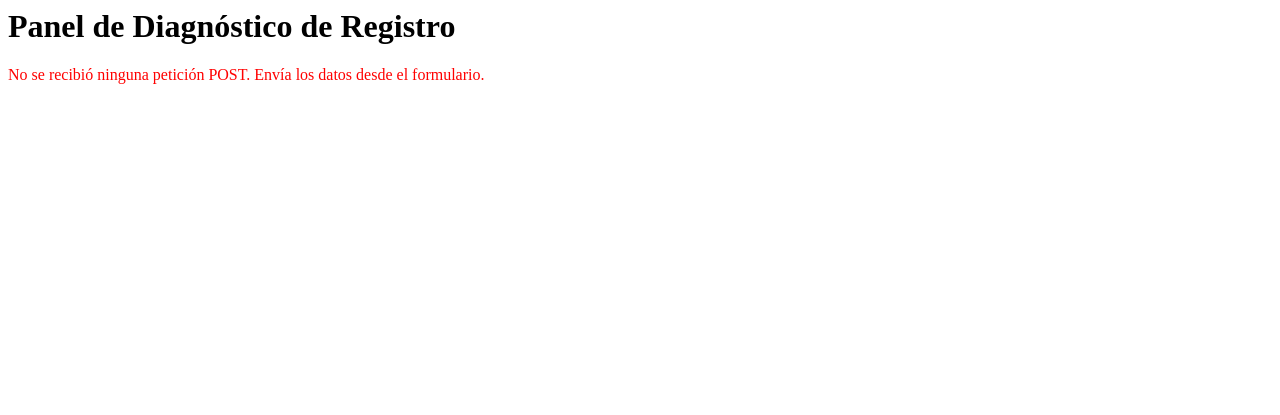
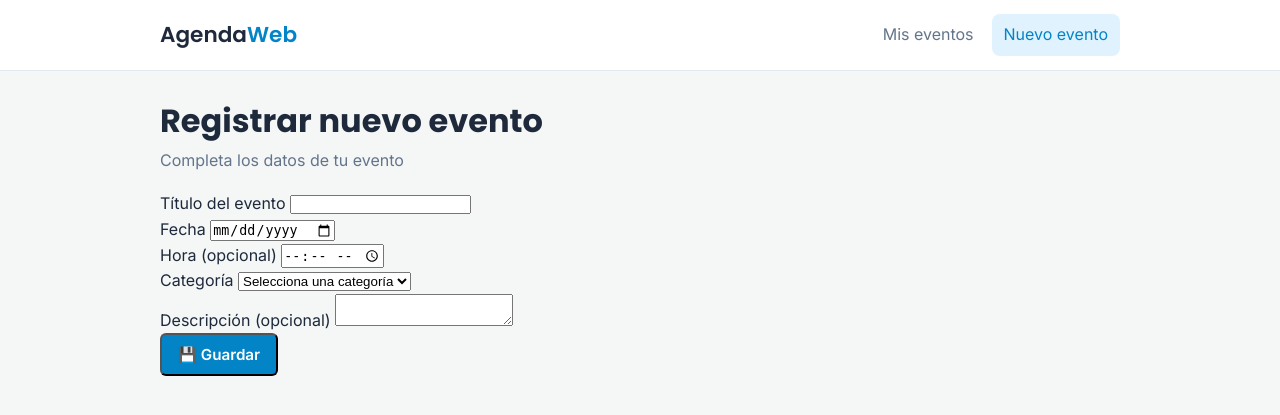
Before and after one commit to Azarkn/agendaweb, a PHP site: page /registrar.php in a window 1280 px wide. Shown: the top 415 px of the page. Run offline with PHP 8.4, Linux system fonts and the light colour scheme.

Commit message:
Estructura limpia con registrar.php e index.php

```diff
--- a/conexion.php
+++ b/conexion.php
@@ -1,6 +1,6 @@
 <?php
 $host = "localhost";
-$user = "prize_phone_hes";
+$user = "prize-phone-hes";
 $password = "lachilindrina666";
 $database = "prize_phone_hes_agendadb";
 
--- a/registrar.php
+++ b/registrar.php
@@ -1,50 +1,81 @@
 <?php
-// Incluimos la conexión limpia
-require_once 'conexion.php';
-
-echo "<h1>Panel de Diagnóstico de Registro</h1>";
 
 if ($_SERVER['REQUEST_METHOD'] === 'POST') {
-    echo "<p style='color: blue;'>-> El servidor recibió una petición POST.</p>";
+    $titulo      = trim($_POST['titulo']      ?? '');
+    $fecha       = trim($_POST['fecha']       ?? '');
+    $hora        = trim($_POST['hora']        ?? '');
+    $categoria   = trim($_POST['categoria']   ?? '');
+    $descripcion = trim($_POST['descripcion'] ?? '');
 
-    // Recepción de variables desde el formulario
-    $titulo      = isset($_POST['titulo']) ? $_POST['titulo'] : '';
-    $categoria   = isset($_POST['categoria']) ? $_POST['categoria'] : '';
-    $fecha       = isset($_POST['fecha']) ? $_POST['fecha'] : '';
-    $descripcion = isset($_POST['descripcion']) ? $_POST['descripcion'] : '';
-
-    echo "<strong>Datos recibidos:</strong><br>";
-    echo "<pre>";
-    print_r([
-        'titulo'      => $titulo,
-        'categoria'   => $categoria,
-        'fecha'       => $fecha,
-        'descripcion' => $descripcion
-    ]);
-    echo "</pre>";
-
-    // Inserción en la base de datos
-    $sql = "INSERT INTO eventos (titulo, categoria, fecha, descripcion) VALUES (?, ?, ?, ?)";
-    $stmt = $mysqli->prepare($sql);
-
-    if ($stmt) {
-        $stmt->bind_param("ssss", $titulo, $categoria, $fecha, $descripcion);
-
-        if ($stmt->execute()) {
-            echo "<h2 style='color: green;'>¡Evento guardado con éxito en la base de datos!</h2>";
-            echo "<p><a href='index.php'>Volver al formulario</a></p>";
-        } else {
-            echo "<p style='color: red;'>Error al ejecutar la inserción: " . $stmt->error . "</p>";
-        }
-
-        $stmt->close();
-    } else {
-        echo "<p style='color: red;'>Error en la preparación de la consulta: " . $mysqli->error . "</p>";
-    }
-
-    $mysqli->close();
-
-} else {
-    echo "<p style='color: red;'>No se recibió ninguna petición POST. Envía los datos desde el formulario.</p>";
 }
 ?>
+<!DOCTYPE html>
+<html lang="es">
+<head>
+    <meta charset="UTF-8">
+    <meta name="viewport" content="width=device-width, initial-scale=1.0">
+    <title>Nuevo evento - AgendaWeb</title>
+    <link rel="preconnect" href="https://fonts.googleapis.com">
+    <link rel="preconnect" href="https://fonts.gstatic.com" crossorigin>
+    <link href="https://fonts.googleapis.com/css2?family=Inter:wght@400;500;600&family=Poppins:wght@600;700&display=swap" rel="stylesheet">
+    <link rel="stylesheet" href="estilos.css">
+</head>
+<body class="layout">
+
+    <header class="site-header">
+        <div class="contenedor site-header__inner">
+            <a href="index.php" class="logo">Agenda<span>Web</span></a>
+            <nav class="nav">
+                <a href="index.php" class="nav__link">Mis eventos</a>
+                <a href="registrar.php" class="nav__link is-active">Nuevo evento</a>
+            </nav>
+        </div>
+    </header>
+
+    <main class="contenedor">
+        <div class="page__header">
+            <div>
+                <h1 class="page__title">Registrar nuevo evento</h1>
+                <p class="page__subtitle">Completa los datos de tu evento</p>
+            </div>
+        </div>
+
+        <form method="post" action="" class="form-card">
+
+            <div class="campo">
+                <label for="titulo">Título del evento</label>
+                <input type="text" id="titulo" name="titulo" maxlength="120" required>
+            </div>
+
+            <div class="campo">
+                <label for="fecha">Fecha</label>
+                <input type="date" id="fecha" name="fecha" required>
+            </div>
+
+            <div class="campo">
+                <label for="hora">Hora (opcional)</label>
+                <input type="time" id="hora" name="hora">
+            </div>
+
+            <div class="campo">
+                <label for="categoria">Categoría</label>
+                <select id="categoria" name="categoria" required>
+                    <option value="">Selecciona una categoría</option>
+                    <option value="trabajo">💼 Trabajo</option>
+                    <option value="personal">👤 Personal</option>
+                    <option value="estudio">📚 Estudio</option>
+                    <option value="ocio">🎮 Ocio</option>
+                </select>
+            </div>
+
+            <div class="campo">
+                <label for="descripcion">Descripción (opcional)</label>
+                <textarea id="descripcion" name="descripcion" maxlength="500"></textarea>
+            </div>
+
+            <button type="submit" class="btn-primary">💾 Guardar</button>
+        </form>
+    </main>
+
+</body>
+</html>
```
Also changed, not shown: index.php (+53 -63 lines).
